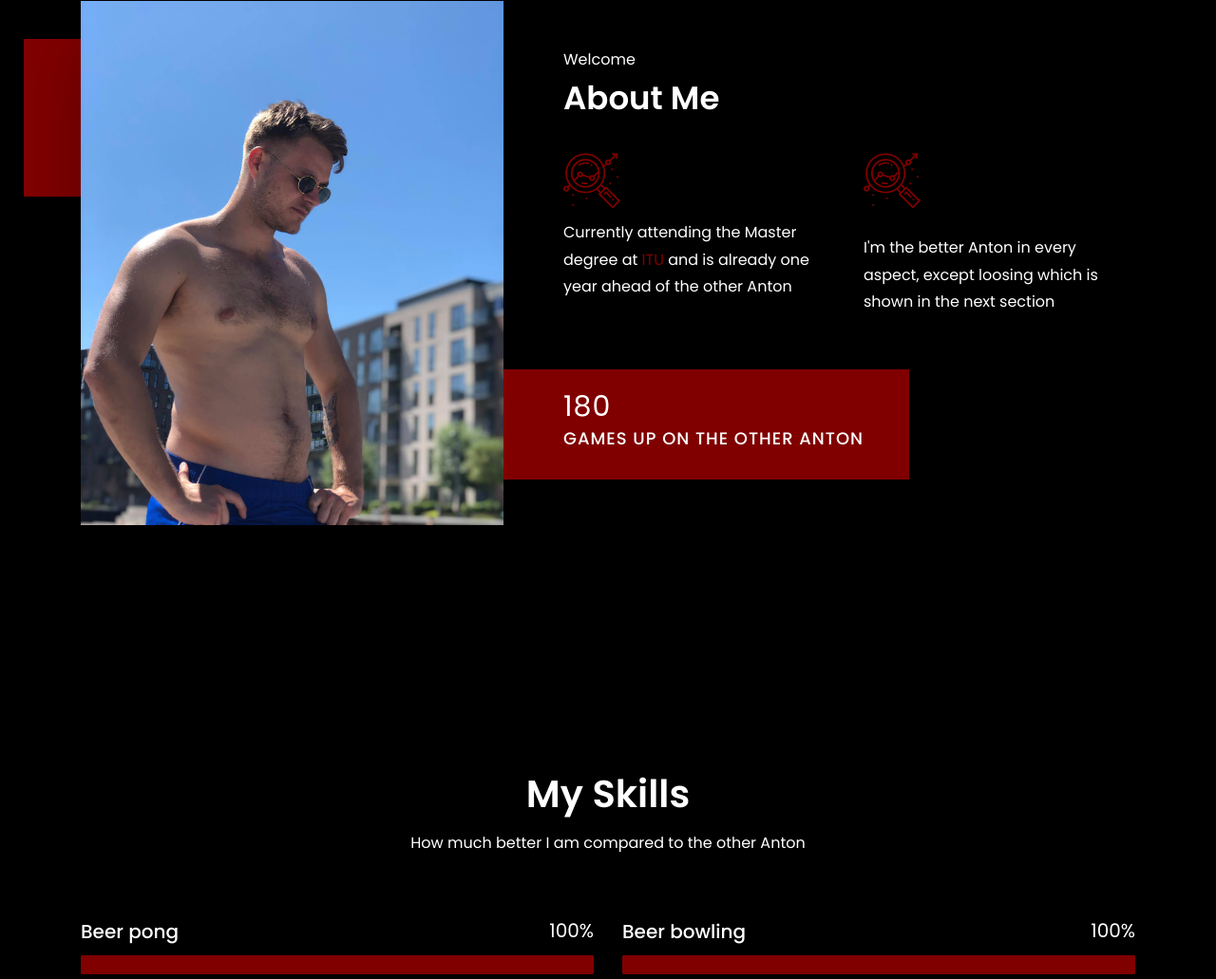
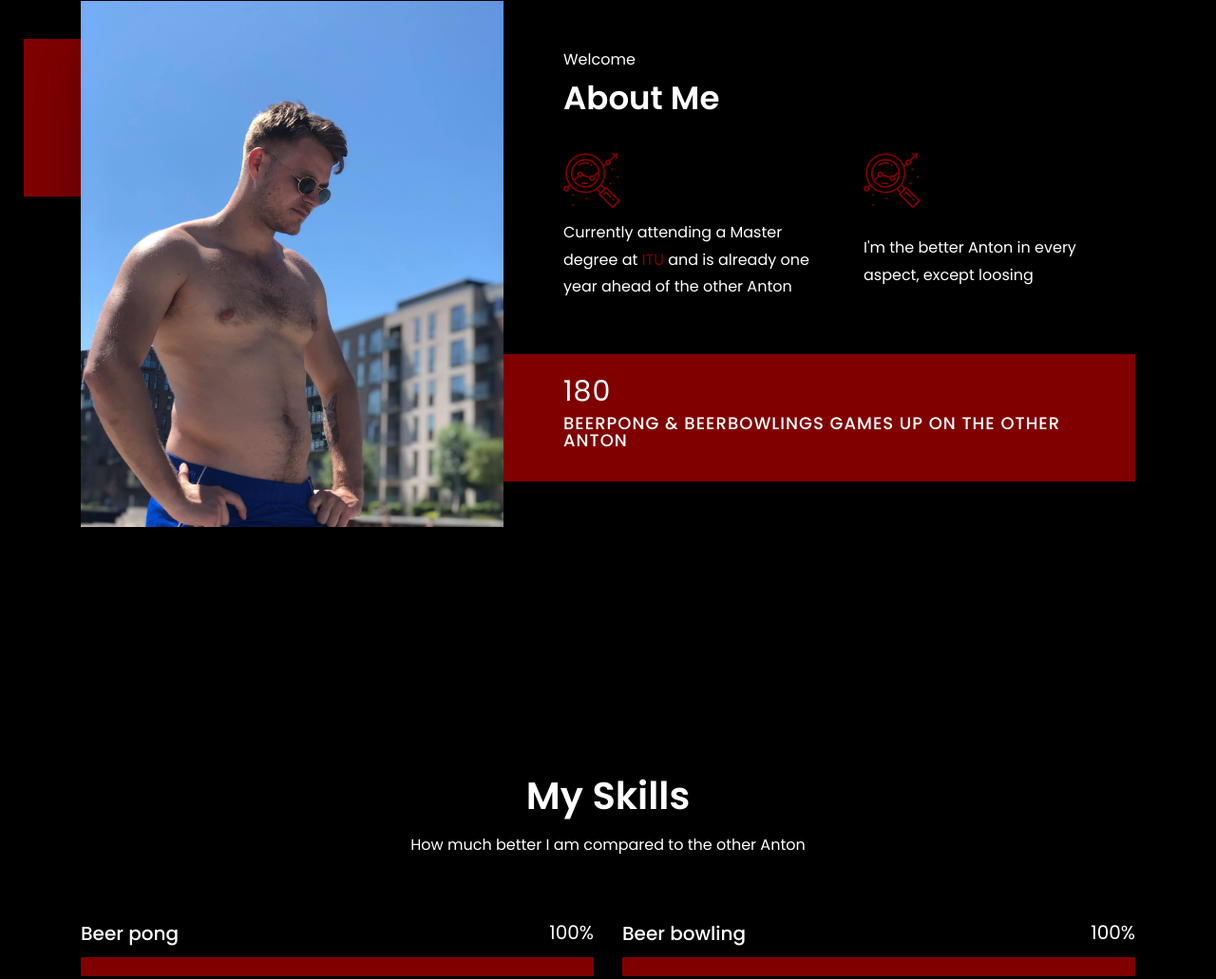
Before and after one commit to kolitjek/a25, a plain HTML site: page index.html in a window 1280 px wide. Shown: the part 861-1892 px from the top of the page at 95% size. Drawn offline with Linux system fonts and the light colour scheme; files whose address does not match are found by name.

Commit message:
Fixed some text

```diff
--- a/index.html
+++ b/index.html
@@ -101,7 +101,7 @@
 		        		<div class="media block-6 services d-block ftco-animate">
 		              <div class="icon"><span class="flaticon-analysis"></span></div>
 		              <div class="media-body">
-		                <p class="theme-color-text">Currently attending the Master degree at <a href="https://www.itu.dk/"> ITU</a> and is already one year ahead of the other Anton</p>
+		                <p class="theme-color-text">Currently attending a Master degree at <a href="https://www.itu.dk/"> ITU</a> and is already one year ahead of the other Anton</p>
 		              </div>
 		            </div>
 		        	</div>
@@ -110,7 +110,7 @@
 		              <div class="icon"><span class="flaticon-analysis"></span></div>
 		              <div class="media-body">
 		                <h3 class="heading mb-3"></h3>
-		                <p class="theme-color-text">I'm the better Anton in every aspect, except loosing which is shown in the next section</p>
+		                <p class="theme-color-text">I'm the better Anton in every aspect, except loosing</p>
 		              </div>
 		            </div>
 		        	</div>
@@ -119,7 +119,7 @@
               <div class="text p-4 pr-5 bg-primary">
               	<p class="mb-0">
 	                <span class="number" data-number="200">0</span>
-	                <span>Games up on the other Anton</span>
+	                <span> Beerpong & beerbowlings games up on the other Anton</span>
                 </p>
               </div>
 	          </div>
```
